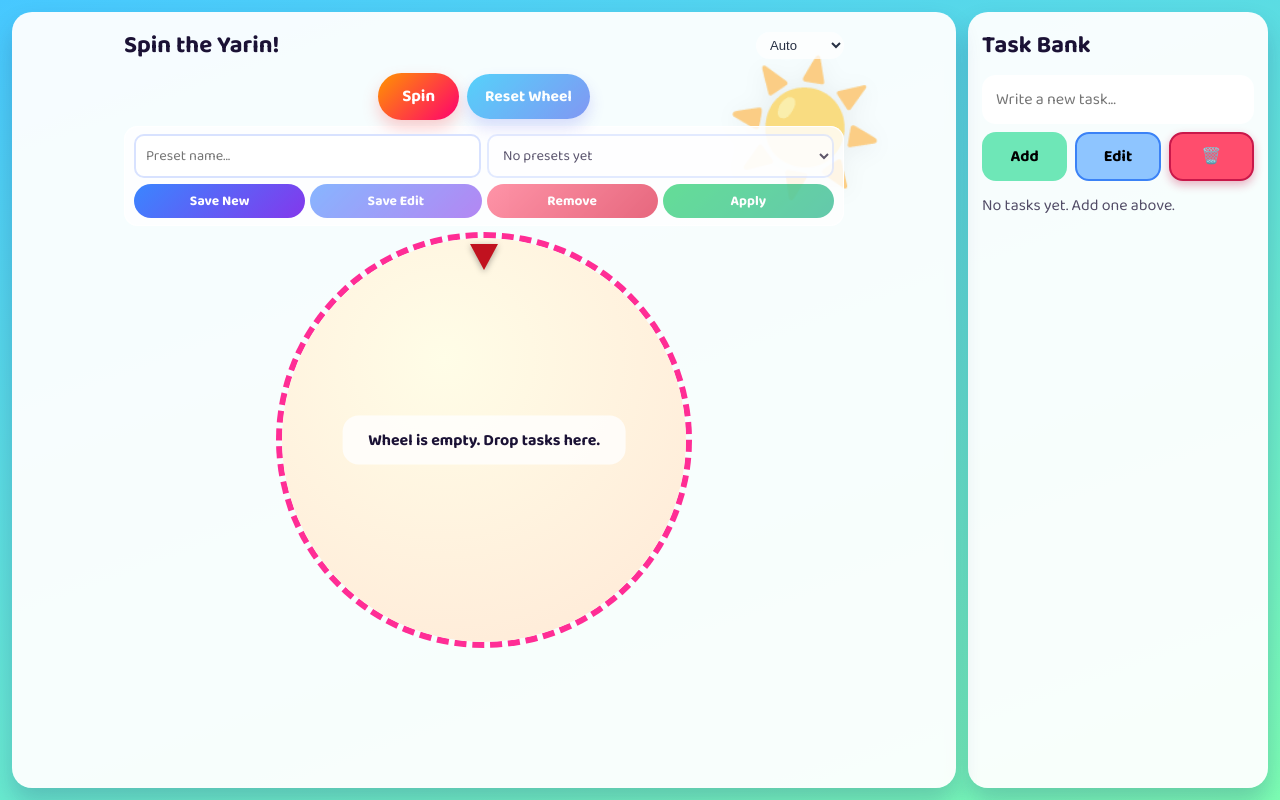
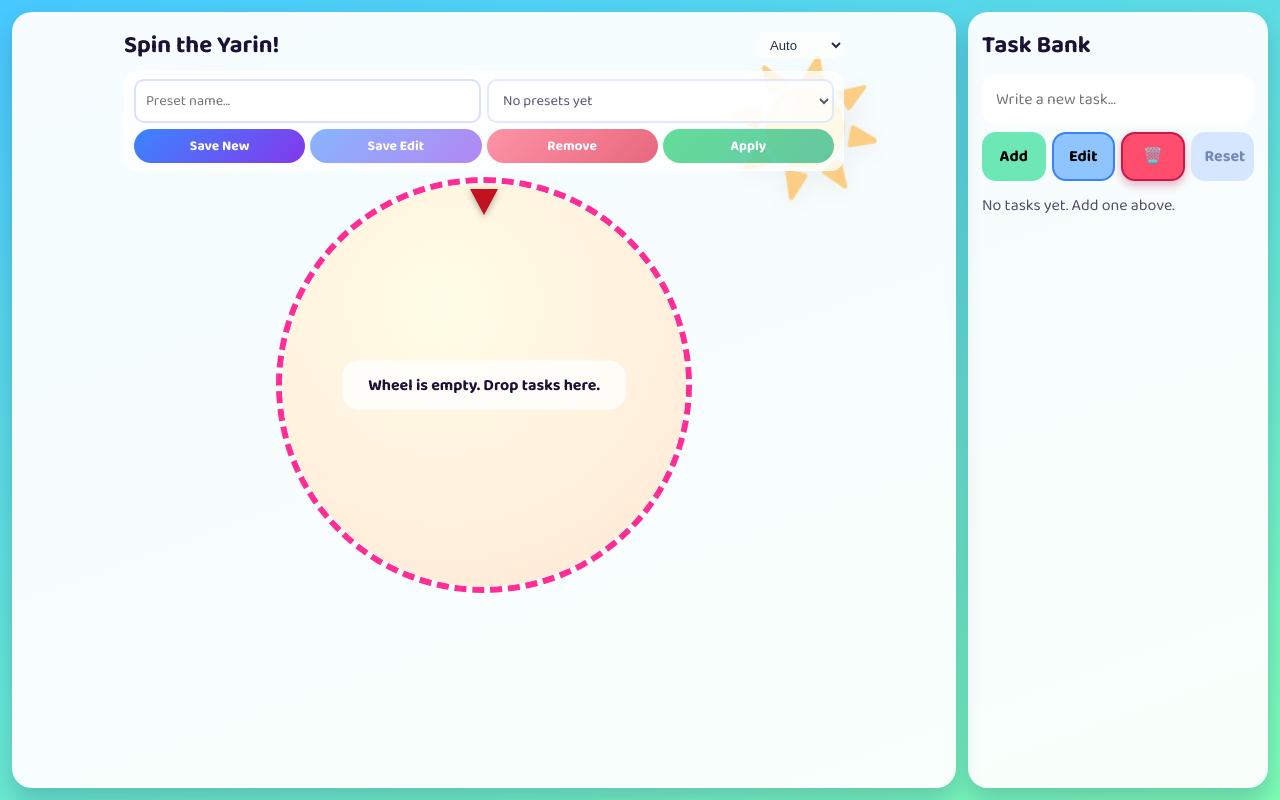
Before and after one commit to Shai2u/spin_the_wheel_game, a Django app: page / in a window 1280 px wide. Run offline with Django 4.2, Linux system fonts and the light colour scheme; data comes from the database, SQL or seed files in the repository; data that the repository does not hold is empty.

Commit message:
Remove Spin button, tap/hold wheel to spin with shuffle queue, move Reset to task bank bar
Made-with: Cursor

```diff
--- a/static/wheelgame/app.js
+++ b/static/wheelgame/app.js
@@ -195,6 +195,7 @@ function App() {
     lastTs: 0,
     velocity: 0,
   });
+  const spinQueueRef = useRef([]);
   const wheelGradient = useMemo(() => {
     if (!wheelTasks.length) {
       return "radial-gradient(circle at 40% 30%, #fffde7, #ffe8d6)";
@@ -351,6 +352,10 @@ function App() {
       setPresetName("");
     }
   }, [presets, selectedPresetId]);
+
+  useEffect(() => {
+    spinQueueRef.current = [];
+  }, [wheelTasks]);
 
   useEffect(() => {
     return () => {
@@ -534,26 +539,28 @@ function App() {
     }, durationMs + 30);
   }
 
-  function spinByButton() {
+  function getNextWinnerIndex(taskCount) {
+    if (!spinQueueRef.current.length) {
+      const arr = Array.from({ length: taskCount }, (_, i) => i);
+      for (let i = arr.length - 1; i > 0; i--) {
+        const j = Math.floor(getRandomUnit() * (i + 1));
+        [arr[i], arr[j]] = [arr[j], arr[i]];
+      }
+      spinQueueRef.current = arr;
+    }
+    return spinQueueRef.current.pop();
+  }
+
+  function spinRandom(holdMs) {
     if (!wheelTasks.length) {
-      setError("Add at least one task to the wheel first.");
+      setError("Add tasks to the wheel first.");
       return;
     }
     if (isSpinning) return;
 
     const sliceCount = wheelTasks.length;
     const angleStep = 360 / sliceCount;
-    let winnerIndex = Math.floor(getRandomUnit() * sliceCount);
-
-    // Slight anti-streak smoothing so repeated immediate winners are less frequent.
-    if (sliceCount > 2 && winnerTaskId) {
-      const lastWinnerIndex = wheelTasks.findIndex(
-        (task) => task.id === winnerTaskId
-      );
-      if (winnerIndex === lastWinnerIndex && getRandomUnit() < 0.75) {
-        winnerIndex = (winnerIndex + 1 + Math.floor(getRandomUnit() * (sliceCount - 1))) % sliceCount;
-      }
-    }
+    const winnerIndex = getNextWinnerIndex(sliceCount);
 
     const centerAngleFromTop = winnerIndex * angleStep + angleStep / 2;
     const jitter = (getRandomUnit() * 2 - 1) * (angleStep * 0.18);
@@ -562,9 +569,11 @@ function App() {
     const currentNormalized = normalizeDegrees(wheelRotation);
     const clockwiseDelta = (targetNormalized - currentNormalized + 360) % 360;
 
-    const turns = 7 + getRandomUnit() * 8;
+    // Longer hold = more rotations and longer spin duration.
+    const holdFactor = Math.min(1, (holdMs || 0) / 2000);
+    const turns = 7 + holdFactor * 8 + getRandomUnit() * 3;
     const targetRotation = wheelRotation + turns * 360 + clockwiseDelta;
-    const durationMs = 4300 + getRandomUnit() * 2600;
+    const durationMs = 4300 + holdFactor * 2000 + getRandomUnit() * 1500;
     spinTo(targetRotation, durationMs);
   }
 
@@ -590,9 +599,14 @@ function App() {
     if (isSpinning) return;
     if (event.target.closest(".slice-label")) return;
     if (!wheelTasks.length) {
-      setError("Drag tasks into the wheel first.");
+      setError("Use → to add tasks to the wheel first.");
       return;
     }
+
+    const pointerDownTime = performance.now();
+    const downX = event.clientX;
+    const downY = event.clientY;
+    let hasDragged = false;
 
     const startAngle = getPointerAngleDeg(event);
     dragSpinRef.current = {
@@ -601,12 +615,17 @@ function App() {
       startRotation: wheelRotation,
       currentRotation: wheelRotation,
       lastAngle: startAngle,
-      lastTs: performance.now(),
+      lastTs: pointerDownTime,
       velocity: 0,
     };
 
     const onPointerMove = (moveEvent) => {
       if (!dragSpinRef.current.active) return;
+      const dx = moveEvent.clientX - downX;
+      const dy = moveEvent.clientY - downY;
+      if (Math.sqrt(dx * dx + dy * dy) > 8) {
+        hasDragged = true;
+      }
       const nextAngle = getPointerAngleDeg(moveEvent);
       const deltaFromStart = normalizeDeltaAngle(nextAngle, dragSpinRef.current.startAngle);
       const now = performance.now();
@@ -622,11 +641,17 @@ function App() {
     };
 
     const onPointerUp = () => {
-      const { velocity } = dragSpinRef.current;
+      const holdMs = performance.now() - pointerDownTime;
       dragSpinRef.current.active = false;
       window.removeEventListener("pointermove", onPointerMove);
       window.removeEventListener("pointerup", onPointerUp);
 
+      if (!hasDragged) {
+        spinRandom(holdMs);
+        return;
+      }
+
+      const { velocity } = dragSpinRef.current;
       const speed = Math.min(Math.abs(velocity), 0.9);
       const direction = velocity >= 0 ? 1 : -1;
       const bonusRotation = direction * (360 * (2 + speed * 6));
@@ -921,25 +946,6 @@ function App() {
             </select>
           </div>
 
-          <div className="wheel-controls">
-            <button
-              type="button"
-              className="spin-btn"
-              onClick={spinByButton}
-              disabled={isSpinning}
-            >
-              {isSpinning ? "Spinning..." : "Spin"}
-            </button>
-            <button
-              type="button"
-              className="reset-btn"
-              onClick={resetWheel}
-              disabled={isSpinning || !wheelTasks.length}
-            >
-              Reset Wheel
-            </button>
-          </div>
-
           <div className="preset-editor">
             <div className="preset-top-row">
               <input
@@ -1131,6 +1137,15 @@ function App() {
           >
             🗑️
           </button>
+          <button
+            className="reset-btn"
+            type="button"
+            onClick={resetWheel}
+            disabled={isSpinning || !wheelTasks.length}
+            title="Move all wheel tasks back to bank"
+          >
+            Reset
+          </button>
         </div>
 
         {error ? <p className="task-error">{error}</p> : null}
--- a/static/wheelgame/styles.css
+++ b/static/wheelgame/styles.css
@@ -100,39 +100,23 @@ body.theme-night {
   flex-wrap: wrap;
 }
 
-.spin-btn {
-  border: 0;
-  border-radius: 999px;
-  padding: 10px 24px;
+.reset-btn {
+  border: 2px solid transparent;
+  border-radius: 14px;
+  padding: 10px 12px;
   font: inherit;
-  font-size: 1.05rem;
-  font-weight: 800;
-  background: linear-gradient(135deg, #ff9500, #ff006e);
-  color: #fff;
+  font-weight: 700;
   cursor: pointer;
-  box-shadow: 0 8px 16px #ff6b6b55;
+  background: #c0d8ff;
+  color: #1e3a8a;
 }
 
-.reset-btn {
-  border: 0;
-  border-radius: 999px;
-  padding: 10px 18px;
-  font: inherit;
-  font-size: 0.98rem;
-  font-weight: 800;
-  background: linear-gradient(135deg, #00bbf9, #4361ee);
-  color: #fff;
-  cursor: pointer;
-  box-shadow: 0 8px 16px #6366f155;
-}
-
-.spin-btn:disabled {
-  opacity: 0.65;
-  cursor: not-allowed;
+.reset-btn:hover {
+  background: #93c5fd;
 }
 
 .reset-btn:disabled {
-  opacity: 0.65;
+  opacity: 0.6;
   cursor: not-allowed;
 }
 
@@ -193,6 +177,11 @@ body.theme-night {
   touch-action: none;
   align-self: start;
   z-index: 1;
+  cursor: pointer;
+}
+
+.placeholder-wheel:active {
+  transform: scale(0.98);
 }
 
 .sky-deco {
@@ -266,8 +255,8 @@ body.theme-night {
 
 .task-actions {
   display: grid;
-  grid-template-columns: repeat(3, minmax(0, 1fr));
-  gap: 8px;
+  grid-template-columns: repeat(4, minmax(0, 1fr));
+  gap: 6px;
   margin: 8px 0 4px;
 }
 
```
